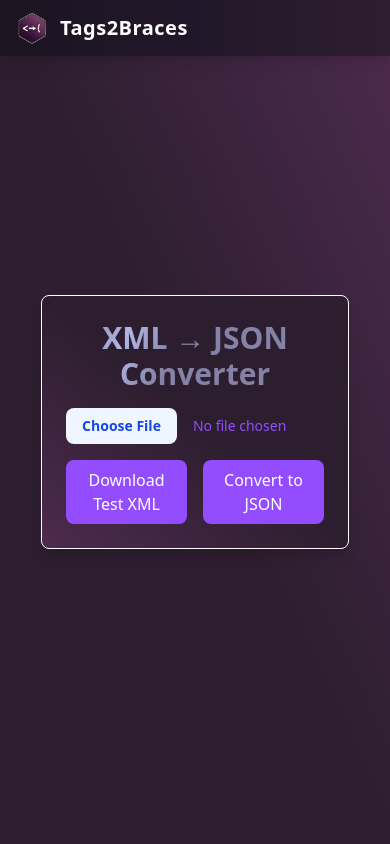
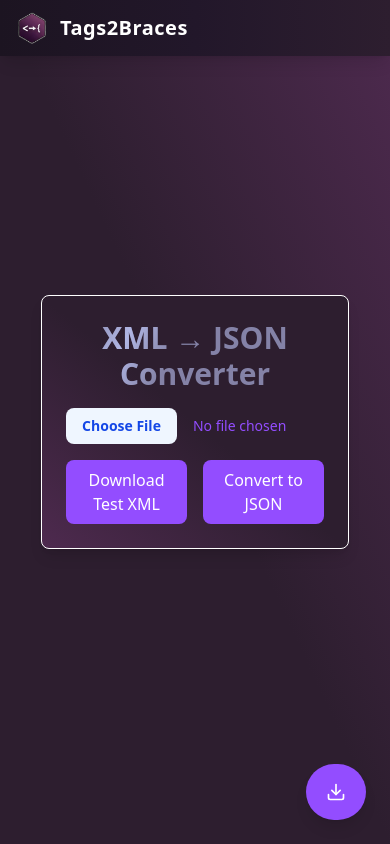
Before and after one commit to yashpatil02121/xmlToJson-frontend, a React (Vite) app: page / in a window 390 px wide. Built offline with nearby package versions, Linux system fonts and the light colour scheme.

Commit message:
Download not working in mobile - resolved

```diff
--- a/package.json
+++ b/package.json
@@ -10,10 +10,13 @@
     "preview": "vite preview"
   },
   "dependencies": {
+    "@capacitor/filesystem": "^7.1.4",
+    "lucide-react": "^0.544.0",
     "react": "^19.1.1",
     "react-dom": "^19.1.1"
   },
   "devDependencies": {
+    "@capacitor/assets": "^3.0.5",
     "@eslint/js": "^9.35.0",
     "@tailwindcss/postcss": "^4.1.13",
     "@types/react": "^19.1.13",
--- a/src/App.jsx
+++ b/src/App.jsx
@@ -1,6 +1,9 @@
 import { useState } from "react";
 import ShinyText from "./components/ShinyText";
 import AppBar from "./components/AppBar";
+import FabButton from "./components/FabButton";
+import { Filesystem, Directory } from '@capacitor/filesystem';
+import { Capacitor } from '@capacitor/core';
 
 function App() {
   const [file, setFile] = useState(null);
@@ -11,14 +14,34 @@ function App() {
   };
 
   const handleDownloadTestXml = async () => {
-    // download the test.xml file from the public folder
+    try {
       const testXml = await fetch("/test.xml");
       const testXmlBlob = await testXml.blob();
+
+      if (Capacitor.isNativePlatform()) {
+        // Mobile app (Capacitor)
+        const reader = new FileReader();
+        reader.onload = async () => {
+          await Filesystem.writeFile({
+            path: "test.xml",
+            data: reader.result.split(",")[1], // remove base64 header
+            directory: Directory.Documents,
+          });
+          alert("File saved to Documents folder!");
+        };
+        reader.readAsDataURL(testXmlBlob);
+      } else {
+        // Web browser
         const testXmlUrl = URL.createObjectURL(testXmlBlob);
         const link = document.createElement("a");
         link.href = testXmlUrl;
         link.download = "test.xml";
         link.click();
+        URL.revokeObjectURL(testXmlUrl);
+      }
+    } catch (err) {
+      console.error("Download failed:", err);
+    }
   };
 
 
@@ -118,6 +141,7 @@ function App() {
           </div>
         )}
       </div>
+      <FabButton />
     </div>
   );
 }
--- /dev/null
+++ b/src/components/FabButton.jsx
@@ -0,0 +1,39 @@
+// components/FabButton.jsx
+import { Download } from "lucide-react";
+
+function FabButton() {
+  const handleDownload = async () => {
+    try {
+      // Example: downloading a test.xml file from public folder
+      const file = await fetch("/test.xml");
+      const blob = await file.blob();
+      const url = URL.createObjectURL(blob);
+
+      const link = document.createElement("a");
+      link.href = url;
+      link.download = "test.xml"; // change to .json if needed
+      document.body.appendChild(link);
+      link.click();
+      document.body.removeChild(link);
+
+      URL.revokeObjectURL(url);
+    } catch (error) {
+      console.error("Download failed:", error);
+    }
+  };
+
+  return (
+    <button
+      onClick={handleDownload}
+      className="fixed bottom-6 right-6 flex items-center justify-center
+                 gap-2 px-5 h-14 rounded-full shadow-lg
+                 bg-[#934DFF] text-white
+                 hover:bg-purple-600 active:scale-95
+                 transition-all duration-300"
+    >
+      <Download size={20} />
+    </button>
+  );
+}
+
+export default FabButton;
```
Also changed, not shown: 1 other file (tests, documents, lock files or other folders). Lines whose indentation alone changed are shown as unchanged.
